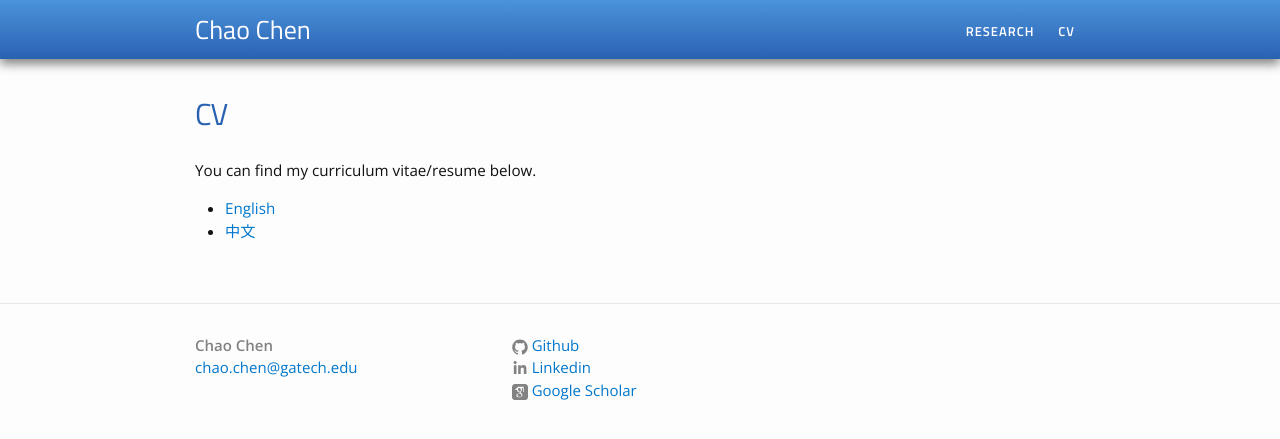
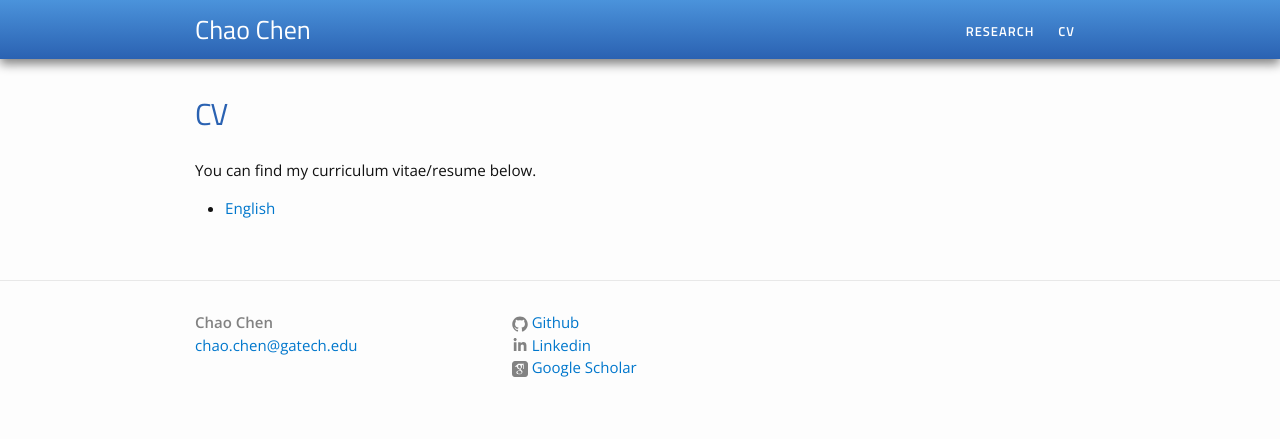
Before and after one commit to cchen435/cchen435.github.io, a Jekyll site: the page built from cv.md, in a window 1280 px wide. Shown: the top 439 px of the page. Built offline with Jekyll 4.4.1, drawn with Linux system fonts in a browser that asks for light colours.

Commit message:
comment out Chinese CV

```diff
--- a/cv.md
+++ b/cv.md
@@ -7,5 +7,5 @@ permalink: /cv/
 You can find my curriculum vitae/resume below.
 <ul>
 	<li><a href="Resume.pdf">English</a></li>
-	<li><a href="简历.pdf">中文</a></li>
+	<!-- <li><a href="简历.pdf">中文</a></li> -->
 </ul>
```
